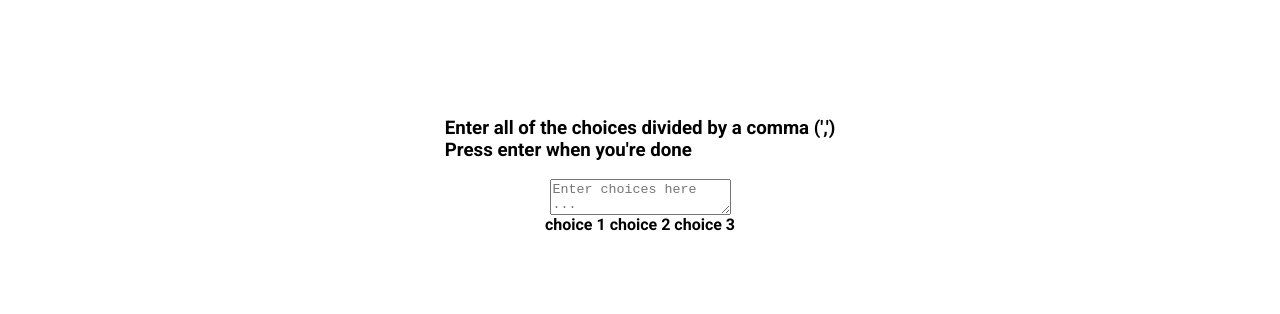
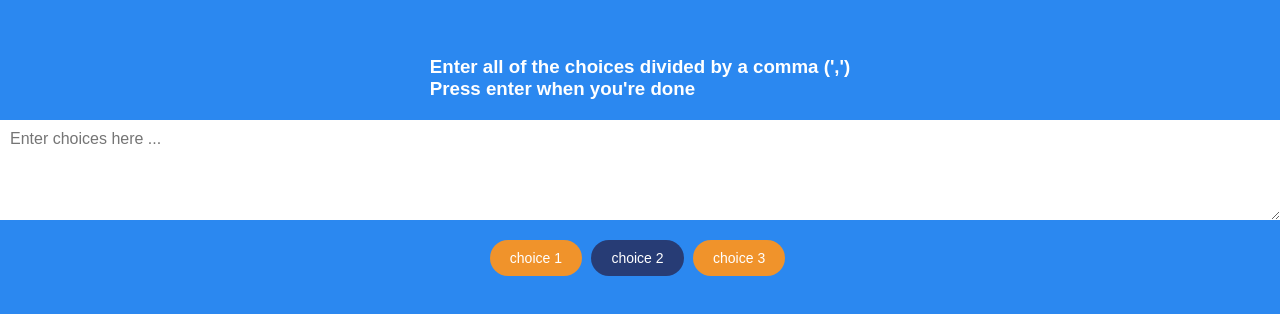
Before and after one commit to Tchilo/50-days-project, a plain HTML site: page index.html in a window 1280 px wide. Shown: the part 234-548 px from the top of the page. Drawn offline with Linux system fonts and the light colour scheme; a web font is replaced by a local one.

Commit message:
Add styles

```diff
--- a/index.html
+++ b/index.html
@@ -12,7 +12,7 @@
     <textarea placeholder="Enter choices here ..." id="textarea"></textarea>
     <div id="tags">
         <span class="tag">choice 1</span>
-        <span class="tag">choice 2</span>
+        <span class="tag highlight">choice 2</span>
         <span class="tag">choice 3</span>
     </div>
     <script src="index.js"></script>
--- a/style.css
+++ b/style.css
@@ -1,11 +1,12 @@
-@import url('https://fonts.googleapis.com/css2?family=Roboto:ital,wght@0,700;1,400&display=swap');
+@import url('https://fonts.googleapis.com/css2?family=Muli&display=swap');
 
 * {
   box-sizing: border-box;
 }
 
 body {
-  font-family: 'Roboto', sans-serif;
+  background-color: #2b88f0;
+  font-family: 'Muli', sans-serif;
   margin: 0;
   padding: 0;
   display: flex;
@@ -15,3 +16,37 @@ body {
   justify-content: center;
   overflow: hidden;
 }
+
+h3 {
+  color: #fff;
+  margin: 10px 0 20px;
+}
+
+.container {
+  width: 500px;
+}
+
+textarea {
+  border: none;
+  display: block;
+  width: 100%;
+  height: 100px;
+  font-family: inherit;
+  padding: 10px;
+  margin: 0 0 20px;
+  font-size: 16px;
+}
+
+.tag {
+  background-color: #f0932b;
+  color: #fff;
+  border-radius: 50px;
+  padding: 10px 20px;
+  margin: 0 5px 10px 0;
+  font-size: 14px;
+  display: inline-block;
+}
+
+.tag.highlight {
+  background-color: #273c75;
+}
```
